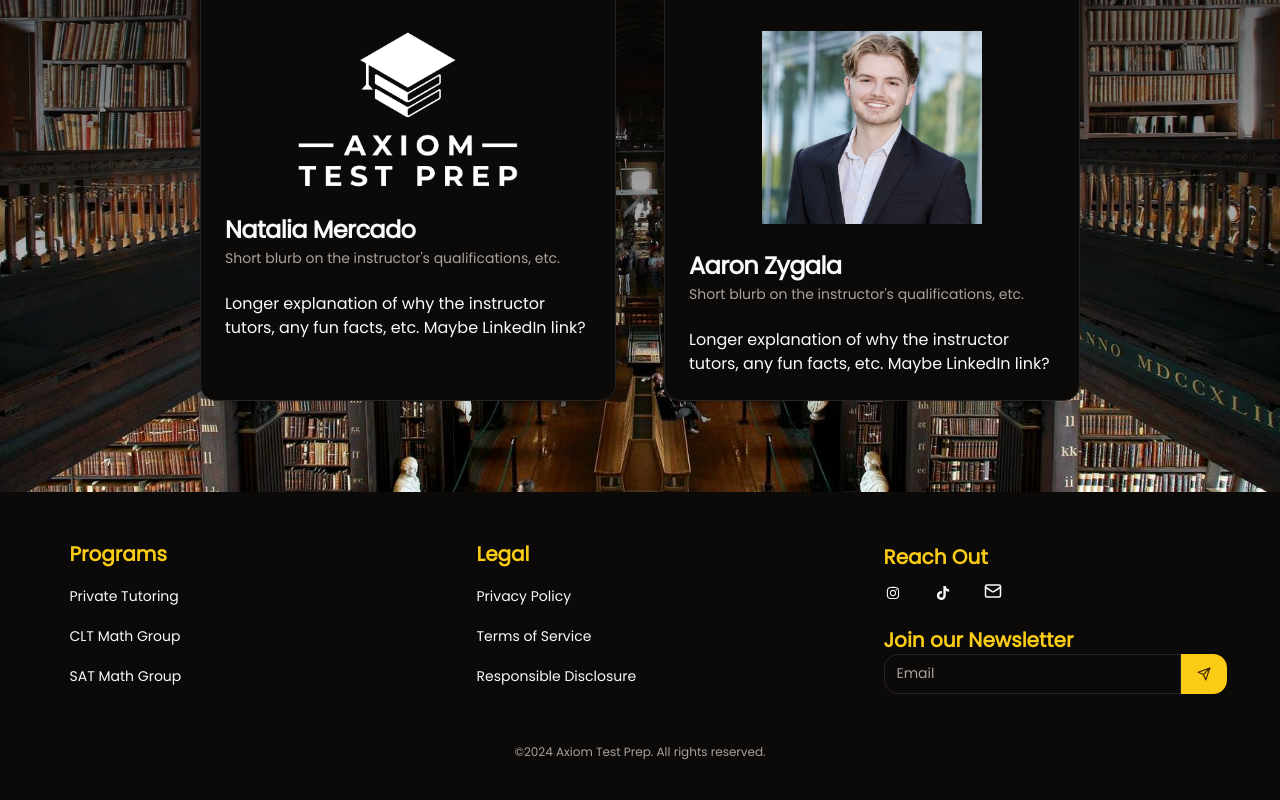
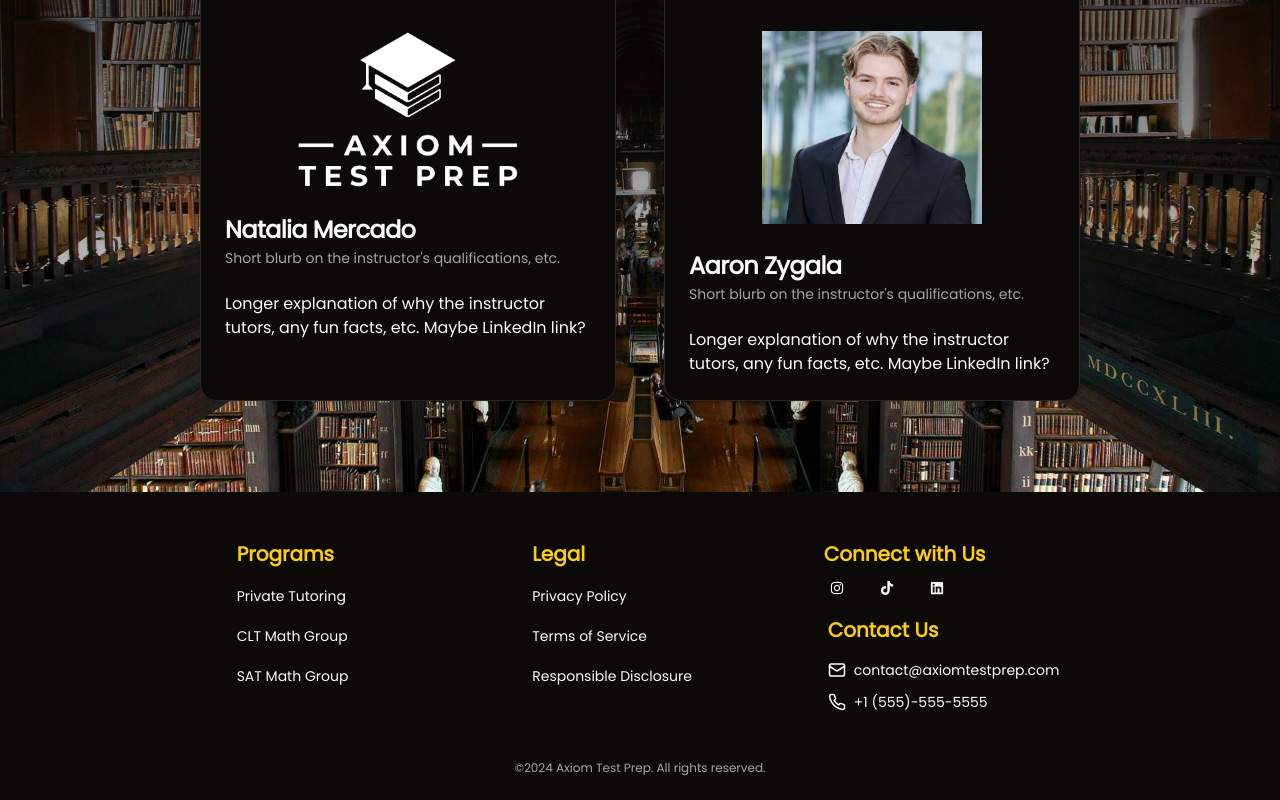
Before and after one commit to aaronzygala/tutoring_site, a Next.js app: page /about-us in a window 1280 px wide. Shown: the part 308-1108 px from the top of the page. Built offline with nearby package versions, Linux system fonts and the light colour scheme.

Commit message:
Fixed overflow in How it Works, and redesigned footer (again)

```diff
--- a/src/app/about-us/page.tsx
+++ b/src/app/about-us/page.tsx
@@ -1,4 +1,3 @@
-"use client";
 import Image, { StaticImageData } from "next/image";
 import {
   Card,
@@ -7,50 +6,24 @@ import {
   CardHeader,
   CardTitle,
 } from "@/components/ui/card";
-// import tempImage from "/favicon.ico";
 import libraryImage from "@/assets/library.jpg";
 import aaronImage from "@/assets/aaron.jpg";
 import tempImage from "@/assets/axiom_logo.png";
-import React, { useState, useEffect } from "react";
-import { useMediaQuery } from "@/lib/useMediaQuery";
+import React from "react";
 
 export default function ContactUs() {
-  const isMobile = useMediaQuery("(max-width: 1024px)");
-  const [scrollY, setScrollY] = useState(0);
 
-  useEffect(() => {
-    const handleScroll = () => {
-      setScrollY(window.scrollY);
-    };
-    window.addEventListener("scroll", handleScroll);
-
-    return () => {
-      window.removeEventListener("scroll", handleScroll);
-    };
-  }, []);
-
-  const parallaxStyle = !isMobile
-    ? {
-        backgroundImage: `url(${libraryImage.src})`,
-        backgroundPosition: `center ${scrollY * 0.5}px`,
-      }
-    : {
-        backgroundImage: `url(${libraryImage.src})`,
-        backgroundPosition: "center center", // Static background position for mobile
-      };
   return (
     <main className="overflow-clip">
-      <div
-        className="relative min-h-screen bg-cover bg-center"
-        style={parallaxStyle}
-      >
+      <div className="relative min-h-screen bg-cover bg-center">
+      <Image src={libraryImage} alt={"A background image for the About Us page, depicting a beautiful library"} className="absolute top-0 z-0 h-screen"/>
         <div className="relative backdrop-blur-0 bg-gradient-to-b from-background to-transparent min-h-screen overflow-hidden z-10 flex flex-col items-left lg:px-44 pt-4">
           <div className="mt-24">
             <Card className="border-none bg-transparent shadow-none">
               <div className="flex flex-col items-left">
                 <CardHeader>
                   <div className="text-7xl text-white font-extrabold font-sans">
-                    <span className="text-primary lg:hover:italic">
+                    <span className="text-primary">
                       Meet the Team
                     </span>
                   </div>
--- a/src/app/contact-us/page.tsx
+++ b/src/app/contact-us/page.tsx
@@ -1,4 +1,3 @@
-"use client";
 import {
   Card,
   CardContent,
@@ -13,47 +12,22 @@ import { Input } from "@/components/ui/input";
 import { Icons } from "@/components/icons";
 import { Textarea } from "@/components/ui/textarea";
 import museumImage from "@/assets/museum2.jpg";
-import React, { useState, useEffect } from "react";
-import { useMediaQuery } from "@/lib/useMediaQuery";
+import React from "react";
+import Image from "next/image"
 
 export default function ContactUs() {
-  const isMobile = useMediaQuery("(max-width: 1024px)");
-  const [scrollY, setScrollY] = useState(0);
-
-  useEffect(() => {
-    const handleScroll = () => {
-      setScrollY(window.scrollY);
-    };
-    window.addEventListener("scroll", handleScroll);
-
-    return () => {
-      window.removeEventListener("scroll", handleScroll);
-    };
-  }, []);
-
-  const parallaxStyle = !isMobile
-    ? {
-        backgroundImage: `url(${museumImage.src})`,
-        backgroundPosition: `center ${scrollY * 0.5}px`,
-      }
-    : {
-        backgroundImage: `url(${museumImage.src})`,
-        backgroundPosition: "center center", // Static background position for mobile
-      };
 
   return (
     <main>
-      <div
-        className="relative min-h-screen bg-cover bg-center"
-        style={parallaxStyle}
-      >
+      <div className="relative min-h-screen bg-cover bg-center">
+        <Image src={museumImage} alt={"Header image for landing page, depicting a lavish museum"} className="absolute top-0 z-0 h-screen"/>
         <div className="relative backdrop-blur-0 bg-gradient-to-b from-background to-transparent overflow-hidden z-10 flex flex-col items-left lg:px-44 pt-4">
           <div className="mt-24">
             <Card className="border-none bg-transparent shadow-none">
               <div className="flex flex-col items-left">
                 <CardHeader>
                   <div className="text-7xl text-white font-extrabold font-sans">
-                    <span className="text-primary lg:hover:italic">
+                    <span className="text-primary">
                       Get In Touch
                     </span>
                   </div>
--- a/src/app/exams/page.tsx
+++ b/src/app/exams/page.tsx
@@ -1,8 +1,5 @@
-"use client";
-import { Card, CardContent, CardHeader } from "@/components/ui/card";
-import museumImage from "@/assets/museum.jpg";
-import React, { useState, useEffect } from "react";
-import { useMediaQuery } from "@/lib/useMediaQuery";
+import { Card, CardHeader } from "@/components/ui/card";
+import React from "react";
 import {
   Accordion,
   AccordionContent,
@@ -13,7 +10,6 @@ import { DSATInfo, ACTInfo, CLTInfo, ExamInfo } from "@/lib/exam_info";
 import Link from "next/link";
 
 export default function ContactUs() {
-
   return (
     <main>
       <div className="relative h-80 bg-cover bg-center" >
@@ -23,7 +19,7 @@ export default function ContactUs() {
               <div className="flex flex-col items-left">
                 <CardHeader>
                   <div className="text-7xl text-white font-extrabold font-sans">
-                    <span className="text-primary lg:hover:italic">
+                    <span className="text-primary">
                       The Exams
                     </span>
                   </div>
--- a/src/app/layout.tsx
+++ b/src/app/layout.tsx
@@ -20,7 +20,8 @@ const fontSans = FontSans({
 
 export const metadata: Metadata = {
   title: 'Axiom Test Prep',
-  description: 'Achieve your academic goals with Axiom Test Prep. Expert tutoring services for standardized tests, including SAT, ACT, and CLT. Personalized strategies to maximize your scores and succeed.',
+  description: 'Achieve your academic goals with Axiom Test Prep. Expert tutoring services for standardized tests, including SAT, ACT, \
+                and CLT. Personalized strategies to maximize your scores and succeed.',
 }
 
 export default function RootLayout({
--- a/src/app/page.tsx
+++ b/src/app/page.tsx
@@ -18,41 +18,17 @@ import { PricingSection } from "@/components/landing-page-sections/pricing-secti
 import { useMediaQuery } from "@/lib/useMediaQuery";
 import Link from "next/link";
 import Head from "next/head";
+import Image from "next/image";
 
 export default function Home() {
   const isMobile = useMediaQuery("(max-width: 1024px)");
-  const [scrollY, setScrollY] = useState(0);
-
-  useEffect(() => {
-    const handleScroll = () => {
-      setScrollY(window.scrollY);
-    };
-    window.addEventListener("scroll", handleScroll);
-
-    return () => {
-      window.removeEventListener("scroll", handleScroll);
-    };
-  }, []);
-
-  const parallaxStyle = !isMobile
-    ? {
-        backgroundImage: `url(${museumImage.src})`,
-        backgroundPosition: `center ${scrollY * 0.5}px`,
-      }
-    : {
-        backgroundImage: `url(${museumImage.src})`,
-        backgroundPosition: "center center", // Static background position for mobile
-      };
 
   return (
     <div className="relative min-h-screen">
-      <Head>
-        <title>TEST</title>
-      </Head>
       <div
         className="relative min-h-screen bg-cover bg-center"
-        style={parallaxStyle}
       >
+        <Image src={museumImage} alt={"Header image for landing page, depicting a lavish museum"} className="absolute top-0 z-0 h-screen"/>
         <div className="backdrop-blur-0 bg-gradient-to-b from-background to-transparent min-h-screen overflow-hidden">
           <div className="flex flex-col items-left lg:px-44 pt-4">
             <div className="mt-[60%] lg:mt-[30%]">
@@ -60,17 +36,9 @@ export default function Home() {
                 <div className="flex flex-col items-left">
                   <CardHeader>
                     <CardTitle className="text-4xl lg:text-7xl">
-                      <span className="text-primary lg:hover:italic">SAT</span>,
-                      <span className="text-primary lg:hover:italic">
-                        {" "}
-                        ACT{" "}
-                      </span>
-                      &{" "}
-                      <span className="text-primary lg:hover:italic">
-                        {" "}
-                        CLT
-                      </span>{" "}
-                      Prep
+                      <Link href={"/exams#DSAT"}><span className="text-primary lg:hover:italic lg:hover:underline">SAT</span></Link>,
+                      {" "}<Link href={"/exams#ACT"}><span className="text-primary lg:hover:italic lg:hover:underline">ACT</span></Link>{" "}
+                      &{"  "}<Link href={"/exams#CLT"}><span className="text-primary lg:hover:italic lg:hover:underline">CLT</span></Link>{" "}Prep
                     </CardTitle>
                     <CardDescription className="text-xl lg:text-4xl text-white">
                       Prepare for your future.
--- a/src/app/tutoring/page.tsx
+++ b/src/app/tutoring/page.tsx
@@ -1,47 +1,20 @@
-"use client";
 import { Card, CardContent, CardHeader } from "@/components/ui/card";
+import React from "react";
 import museumImage from "@/assets/museum.jpg";
-import React, { useState, useEffect } from "react";
-import { useMediaQuery } from "@/lib/useMediaQuery";
+import Image from "next/image";
 
 export default function ContactUs() {
-  const isMobile = useMediaQuery("(max-width: 1024px)");
-  const [scrollY, setScrollY] = useState(0);
-
-  useEffect(() => {
-    const handleScroll = () => {
-      setScrollY(window.scrollY);
-    };
-    window.addEventListener("scroll", handleScroll);
-
-    return () => {
-      window.removeEventListener("scroll", handleScroll);
-    };
-  }, []);
-
-  const parallaxStyle = !isMobile
-    ? {
-        backgroundImage: `url(${museumImage.src})`,
-        backgroundPosition: `center ${scrollY * 0.5}px`,
-      }
-    : {
-        backgroundImage: `url(${museumImage.src})`,
-        backgroundPosition: "center center", // Static background position for mobile
-      };
-
   return (
     <main>
-      <div
-        className="relative min-h-screen bg-cover bg-center"
-        style={parallaxStyle}
-      >
+      <div className="relative min-h-screen bg-cover bg-center">
+        <Image src={museumImage} alt={"Background image for tutoring page, depicting a lavish museum"} className="absolute top-0 z-0 h-screen"/>
         <div className="relative backdrop-blur-0 bg-gradient-to-b from-background to-transparent overflow-hidden z-10 flex flex-col items-left lg:px-44 pt-4">
           <div className="mt-24">
             <Card className="border-none bg-transparent shadow-none">
               <div className="flex flex-col items-left">
                 <CardHeader>
                   <div className="text-7xl text-white font-extrabold font-sans">
-                    <span className="text-primary lg:hover:italic">
+                    <span className="text-primary">
                       Our Tutoring Programs
                     </span>
                   </div>
--- a/src/components/landing-page-sections/footer.tsx
+++ b/src/components/landing-page-sections/footer.tsx
@@ -1,8 +1,7 @@
 import { Button } from "@/components/ui/button";
 import { Icons } from "@/components/icons";
 import { FontAwesomeIcon } from '@fortawesome/react-fontawesome'
-import { faTiktok } from '@fortawesome/free-brands-svg-icons'
-import { faInstagram } from '@fortawesome/free-brands-svg-icons'
+import { faTiktok, faInstagram, faLinkedin } from '@fortawesome/free-brands-svg-icons'
 import Link from "next/link";
 import { Input } from "../ui/input";
 
@@ -61,8 +60,8 @@ export function Footer() {
           <div className="flex flex-row col-span-2 justify-around lg:flex-col lg:col-span-1">
 
               <div className="flex-col">
-              <div className="text-left lg:text-xl text-primary font-bold pl-4">
-                Reach Out
+              <div className="text-left lg:text-xl text-primary font-bold pl-3">
+              Connect with Us
               </div>
                 <Link href="https://www.instagram.com/axiomtestprep" target="_blank">
 
@@ -81,23 +80,33 @@ export function Footer() {
                     <FontAwesomeIcon icon={faTiktok} width={18} className="hover:bg-text-200 delay-20 duration-100"/>
                   </Button>
                 </Link>
-                <Link href={"mailto:contact@axiomtestprep.com"} target="_blank">
+                <Link href="https://www.linkedin.com/company/axiom-test-prep" target="_blank">
                   <Button
-                    className="w-fit justify-start hover:bg-transparent hover:text-muted-foreground text-xs lg:text-sm"
+                    className="justify-start w-fit hover:bg-transparent hover:text-muted-foreground"
                     variant="ghost"
                   >
-                    <Icons.mail size={18}/>
+                    <FontAwesomeIcon icon={faLinkedin} width={18} className="hover:bg-text-200 delay-20 duration-100"/>
                   </Button>
                 </Link>
               </div>
 
             <div className="ml-28 lg:ml-0">
             <div className="text-left lg:text-xl text-primary font-bold ml-4 lg:mt-2">
-              Join our Newsletter
+              Contact Us
             </div>
-            <div className="flex flex-row ml-4">
-              <Input placeholder="Email" className="rounded-r-none focus-visible:ring-0"/>
-              <Button className="rounded-l-none"><Icons.send size={14}/></Button>
+            <div className="flex flex-col ml-4 mt-4 space-y-3">
+                <div className="flex">
+                  <Icons.mail className="text-white mt-auto mb-auto" size={18}/>
+                  <span className="mt-auto mb-auto ml-2 text-sm">
+                    contact@axiomtestprep.com
+                  </span>
+                </div>
+                <div className="flex">
+                  <Icons.phone className="text-white mt-auto mb-auto" size={18}/>
+                  <span className="mt-auto mb-auto ml-2 text-sm">
+                    +1 (555)-555-5555
+                  </span>
+                </div>
             </div>
           </div>
           </div>
--- a/src/components/landing-page-sections/how-it-works.tsx
+++ b/src/components/landing-page-sections/how-it-works.tsx
@@ -35,13 +35,14 @@ export function HowItWorks() {
   return (
     <main>
       <div className="min-w-screen bg-foreground text-background">
-        <div className="px-12 lg:px-52 py-32">
-          <div className="text-4xl font-extrabold">
+        <div className="py-32">
+          <div className="px-12 lg:px-52 text-4xl font-extrabold">
             How it <span className="text-primary ">works</span>
           </div>
-          <div className="mt-2 lg:text-lg text-muted-foreground">
+          <div className="px-12 lg:px-52 mt-2 lg:text-lg text-muted-foreground">
             Explore our four step system.
           </div>
+          <div className="px-24 lg:px-8">
           <div
             className="mt-12 w-full relative h-[1750px] lg:h-[375px]"
             ref={ref}
@@ -91,6 +92,8 @@ export function HowItWorks() {
               isMobile={isMobile}
             />
           </div>
+          </div>
+
         </div>
       </div>
     </main>
```
